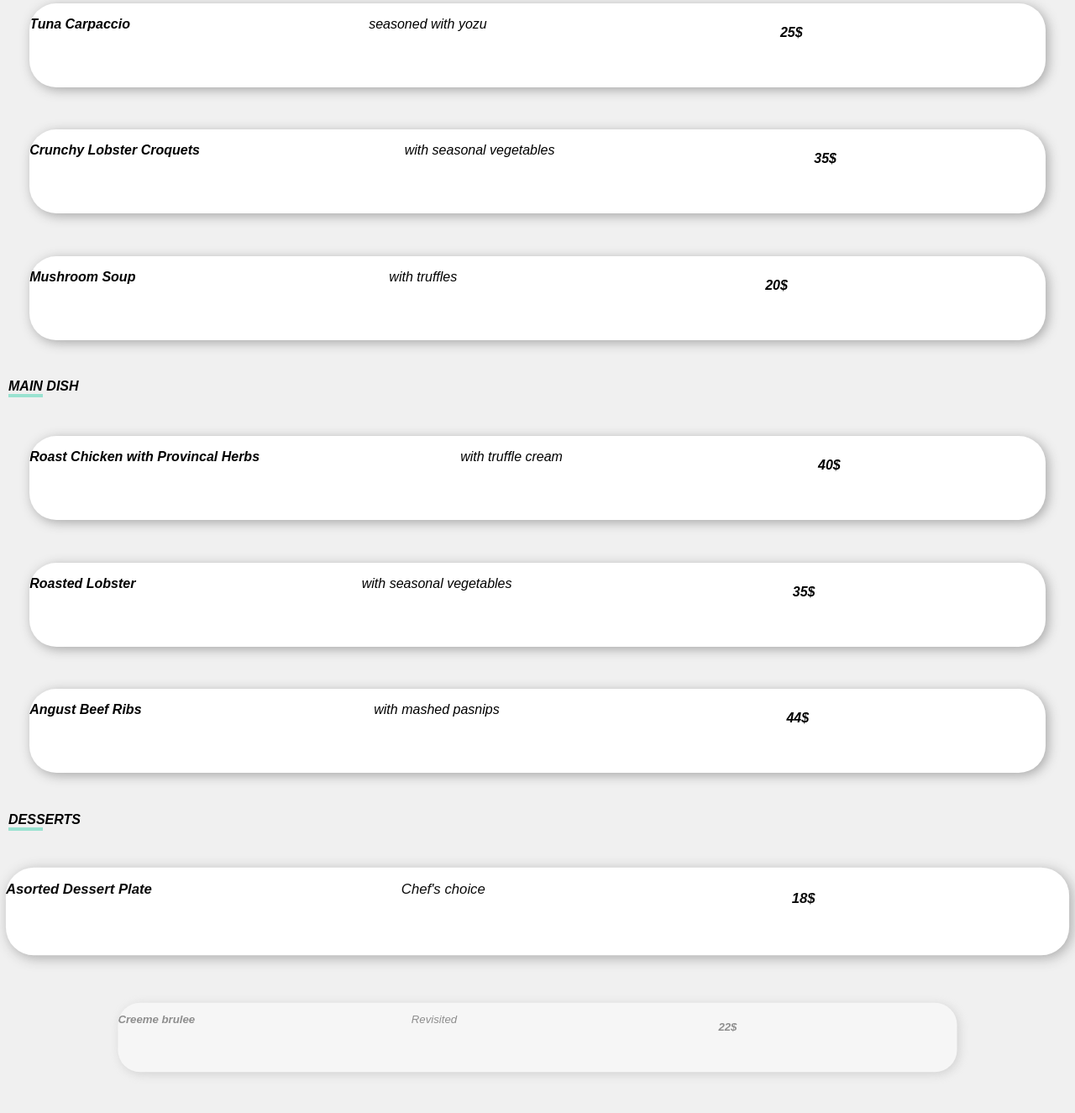
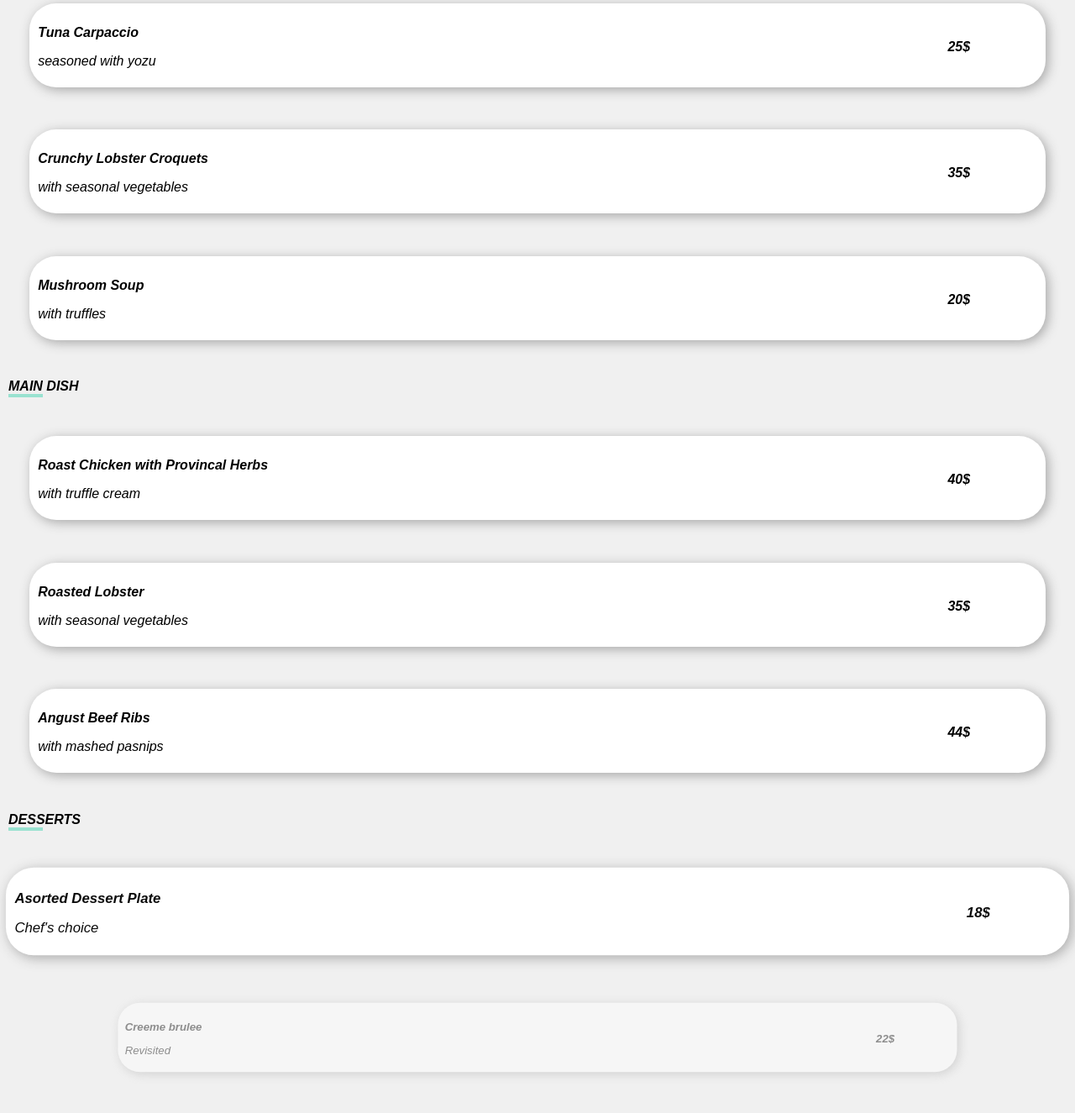
Before and after one commit to dimadeloseros1/Project3, a website: page FourthMenu.html in a window 1280 px wide. Shown: the part 515-1840 px from the top of the page at 84% size. Drawn offline with Linux system fonts and the light colour scheme.

Commit message:
lets push

```diff
--- a/FourthMenu.html
+++ b/FourthMenu.html
@@ -33,8 +33,10 @@
     <h4>ENTRESS</h4>
     <div class="first--menu">
       <div class="first--menu--text">
+        <div class="dish--description">
           <p><strong>Tuna Carpaccio</strong></p>
           <p>seasoned with yozu</p>
+        </div>
         <div class="price">25$</div>
         <div class="circle">
           <i class="fas fa-check-circle check__icon" aria-hidden="true"></i>
@@ -43,8 +45,10 @@
     </div>
     <div class="first--menu">
       <div class="first--menu--text">
+        <div class="dish--description">
           <p><strong>Crunchy Lobster Croquets</strong></p>
           <p>with seasonal vegetables</p>
+        </div>
         <div class="price">35$</div>
         <div class="circle">
           <i class="fas fa-check-circle check__icon" aria-hidden="true"></i>
@@ -53,8 +57,10 @@
     </div>
     <div class="first--menu">
       <div class="first--menu--text">
+        <div class="dish--description">
           <p><strong>Mushroom Soup</strong></p>
           <p>with truffles</p>
+        </div>
         <div class="price">20$</div>
         <div class="circle">
           <i class="fas fa-check-circle check__icon" aria-hidden="true"></i>
@@ -64,8 +70,10 @@
     <h4>MAIN DISH</h4>
     <div class="first--menu">
       <div class="first--menu--text">
+        <div class="dish--description">
           <p><strong>Roast Chicken with Provincal Herbs</strong></p>
           <p>with truffle cream</p>
+        </div>
         <div class="price">40$</div>
         <div class="circle">
           <i class="fas fa-check-circle check__icon" aria-hidden="true"></i>
@@ -74,8 +82,10 @@
     </div>
     <div class="first--menu">
       <div class="first--menu--text">
+        <div class="dish--description">
           <p><strong>Roasted Lobster</strong></p>
           <p>with seasonal vegetables</p>
+        </div>
         <div class="price">35$</div>
         <div class="circle">
           <i class="fas fa-check-circle check__icon" aria-hidden="true"></i>
@@ -84,8 +94,10 @@
     </div>
     <div class="first--menu">
       <div class="first--menu--text">
+        <div class="dish--description">
           <p><strong>Angust Beef Ribs</strong></p>
           <p>with mashed pasnips</p>
+        </div>
         <div class="price">44$</div>
         <div class="circle">
           <i class="fas fa-check-circle check__icon" aria-hidden="true"></i>
@@ -95,8 +107,10 @@
     <h4>DESSERTS</h4>
     <div class="first--menu">
       <div class="first--menu--text">
+        <div class="dish--description">
           <p><strong>Asorted Dessert Plate</strong></p>
           <p>Chef's choice</p>
+        </div>
         <div class="price">18$</div>
         <div class="circle">
           <i class="fas fa-check-circle check__icon" aria-hidden="true"></i>
@@ -105,8 +119,10 @@
     </div>
     <div class="first--menu">
       <div class="first--menu--text">
+        <div class="dish--description">
           <p><strong>Creeme brulee</strong></p>
           <p>Revisited</p>
+        </div>
         <div class="price">22$</div>
         <div class="circle">
           <i class="fas fa-check-circle check__icon" aria-hidden="true"></i>
@@ -115,8 +131,10 @@
     </div>
     <div class="first--menu">
       <div class="first--menu--text">
+        <div class="dish--description">
           <p><strong>Tiramisu</strong></p>
           <p>with hazzlenuts</p>
+        </div>
         <div class="price">23$</div>
         <div class="circle">
           <i class="fas fa-check-circle check__icon" aria-hidden="true"></i>
--- a/index.html
+++ b/index.html
@@ -1,6 +1,16 @@
 <!DOCTYPE html>
 <html lang="en">
 <head>
+    <!-- Global site tag (gtag.js) - Google Analytics -->
+  <script async src="https://www.googletagmanager.com/gtag/js?id=UA-202246760-1"></script>
+  <script>
+    window.dataLayer = window.dataLayer || [];
+    function gtag(){dataLayer.push(arguments);}
+    gtag('js', new Date());
+
+    gtag('config', 'UA-202246760-1');
+  </script>
+    <meta name="google-site-verification" content="LH06DmlwCNSTrhzM-MZjCTZzVow0mn-ZTjLUXuTQqi4" />
     <meta charset="utf-8">
     <link href="style.css" rel="stylesheet" type="text/css">
     <script src="https://kit.fontawesome.com/f2cbfde914.js" crossorigin="anonymous"></script>
```
Also changed, not shown: SecondMenu.html (+20 -0 lines), ThirdMenu.html (+18 -0 lines). Lines whose indentation alone changed are shown as unchanged.
